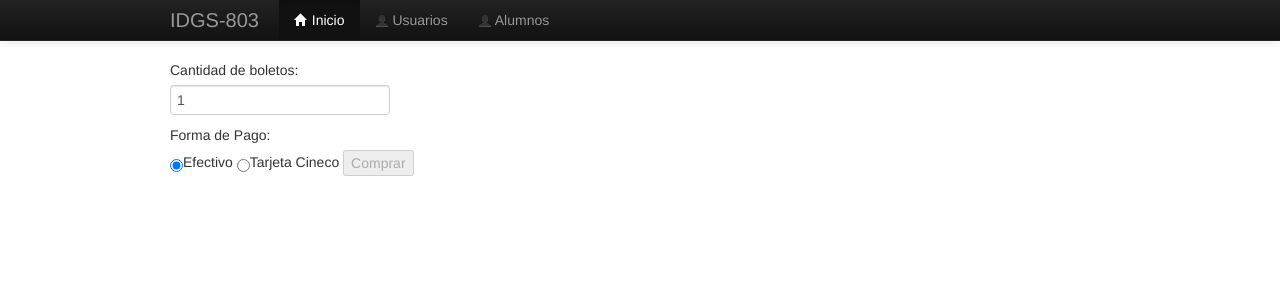
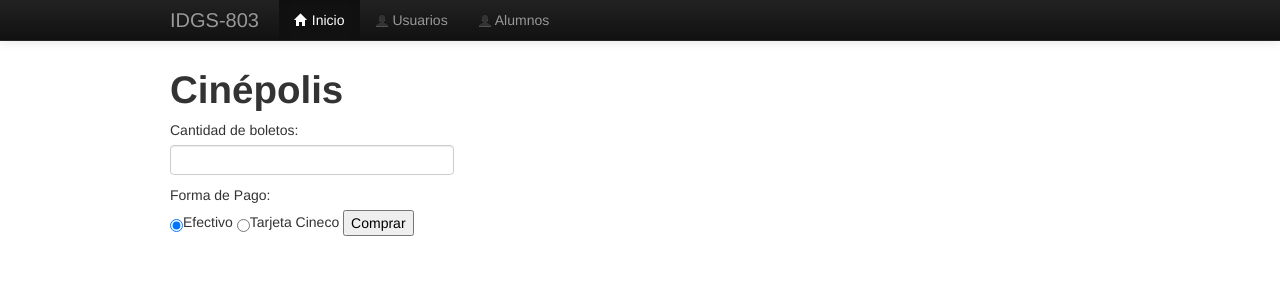
Before and after one commit to IDGS-803-17001472/Practicas-Parcial1-DeClase, a Flask app: page /cine in a window 1280 px wide. Shown: the top 301 px of the page. Run offline with Flask 3, Linux system fonts and the light colour scheme; data that the repository does not hold is empty; some libraries are stand-ins or nearby versions.

Commit message:
9/2/24 correccion cine

```diff
--- a/templates/cine.html
+++ b/templates/cine.html
@@ -3,12 +3,12 @@
 {%block content%}
 
 <form  id="formCineBoletos">
-
+    <h1>Cinépolis</h1>
     <label>Cantidad de boletos:</label>
-    <input type="number" id="txtCantidad" step="1" min="1" max="7"/><br>
+    <input class="input-xlarge"  type="number" id="txtCantidad" step="1" min="1" max="7"/><br>
     <label for="rdTarjeta">Forma de Pago:</label>
-    <input type="radio" name="rdTarjeta" value="0" checked>Efectivo
-    <input type="radio" name="rdTarjeta" value="1">Tarjeta Cineco
+    <input type="radio" name="rdTarjeta" value="0" checked onchange="actualizarTotal(); " >Efectivo
+    <input type="radio" name="rdTarjeta" value="1" onchange="actualizarTotal();">Tarjeta Cineco
     <button type="button" id="btnComprar" onclick="comprar()">Comprar</button>
     <label id="lblTotal"></label>
 
@@ -19,12 +19,9 @@
     htmlCantidad.addEventListener("input", actualizarTotal);
     radios = document.querySelector('input[name="rdTarjeta"]')
 
-    for(radio in radios) {
-        radios[radio].onclick = actualizarTotal();
-    }
-
     function comprar(){
-        document.getElementById("txtCantidad").value = null}
+        document.getElementById("txtCantidad").value = null
+        alert("Compra realizada")}
 
         async function actualizarTotal(){
             let htmlCantidad = document.getElementById("txtCantidad");
```
